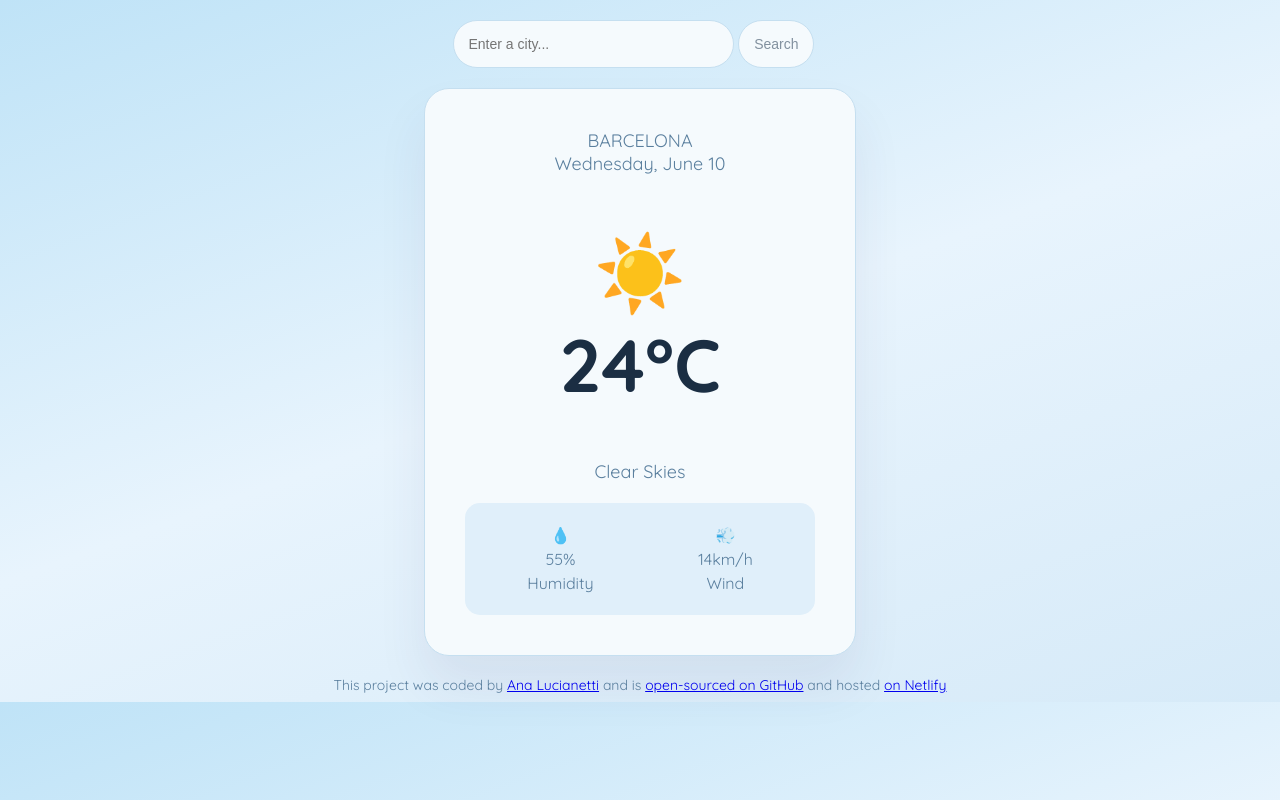
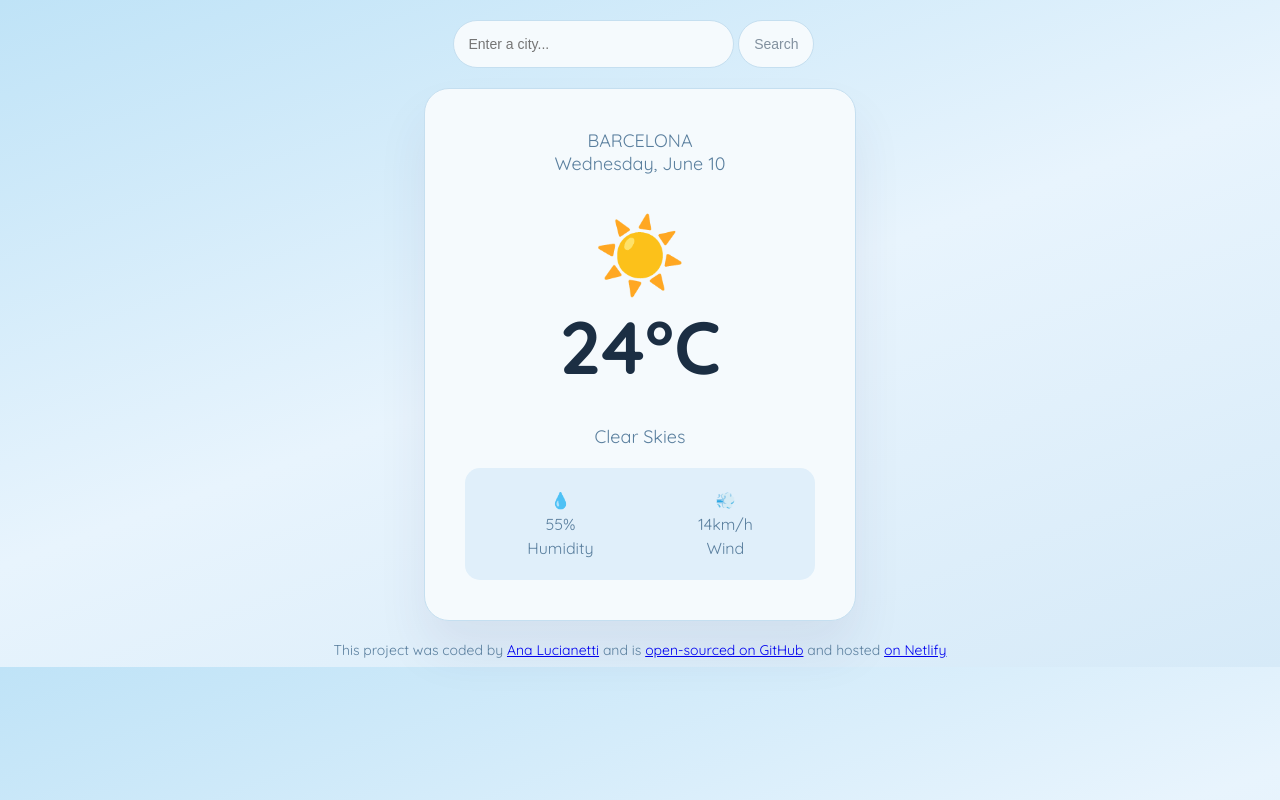
Before and after one commit to littleacls/shecodes-week7-meteo-app, a plain HTML site: page index.html in a window 1280 px wide. Drawn offline with Linux system fonts and the light colour scheme.

Commit message:
adjusted h1 spacing

```diff
--- a/src/style.css
+++ b/src/style.css
@@ -12,6 +12,7 @@ h1 {
   color: #1b2e43;
   font-size: 74px;
   font-weight: 800;
+  margin: 32px auto;
 }
 
 p {
```
